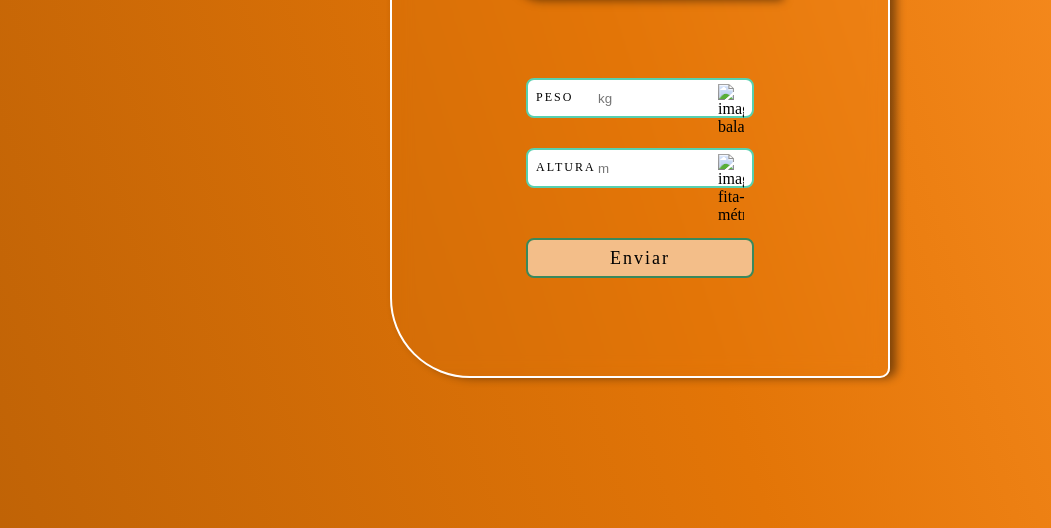
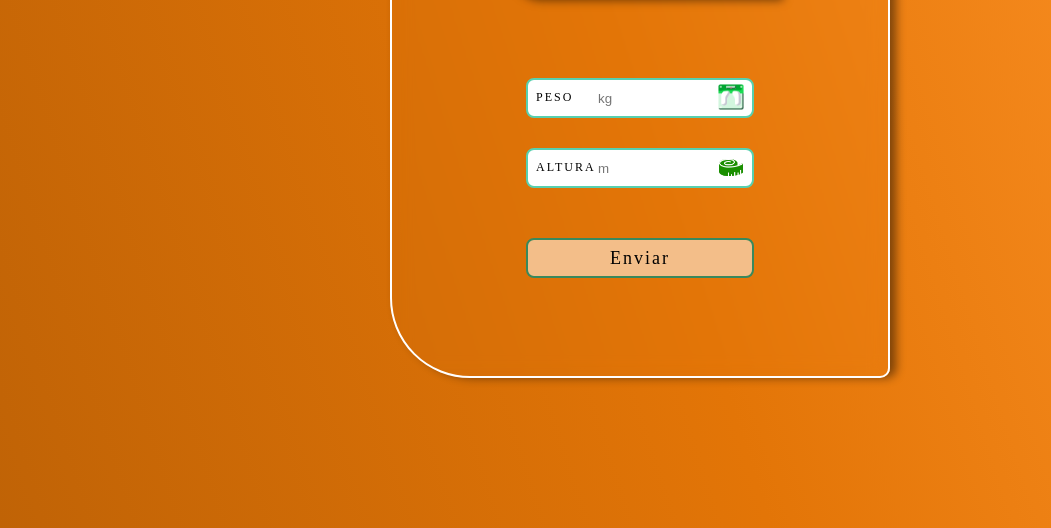
Before and after one commit to code-front-braga/Calculo-IMC, a plain HTML site: page index.html in a window 1280 px wide. Shown: the part 272-800 px from the top of the page, without its empty margins (0-1051 px from the left). Drawn offline with Linux system fonts and the light colour scheme; the site is published under a folder, as on GitHub Pages, so addresses that start at the root find nothing; a web font is replaced by a local one.

Commit message:
Update index.html
Adicionei um '.' em cada diretório de imagem

```diff
--- a/index.html
+++ b/index.html
@@ -18,12 +18,12 @@
       <div class="box-peso">
         <input type="text" class="input" id="input-peso" placeholder="kg" required autocomplete="off" />
         <label for="input-peso" class="label">PESO</label>
-        <img src="/assets/img/balança2.png" alt="imagem-balança" />
+        <img src="./assets/img/balança2.png" alt="imagem-balança" />
       </div>
       <div class="box-altura">
         <input type="text" class="input" id="input-altura" placeholder="m" required autocomplete="off" />
         <label for="input-altura" class="label">ALTURA</label>
-        <img src="/assets/img/fita-métrica.png" alt="imagem-fita-métrica" />
+        <img src="./assets/img/fita-métrica.png" alt="imagem-fita-métrica" />
       </div>
       <button type="submit" class="botao-enviar">Enviar</button>
     </div>
@@ -52,7 +52,7 @@
       Altura: Converta a altura para metros, se necessário.
       Calcule o IMC: Divida o peso pela altura ao quadrado.
       Depois de obter o resultado do IMC, você pode interpretá-lo usando a seguinte tabela:</h4>
-      <img src="/assets/img/tabela-IMC.jpeg" alt="tabela-classificação-IMC">
+      <img src="./assets/img/tabela-IMC.jpeg" alt="tabela-classificação-IMC">
       <button class="fechar-info">X</button>
   </div>
 </body>
```
